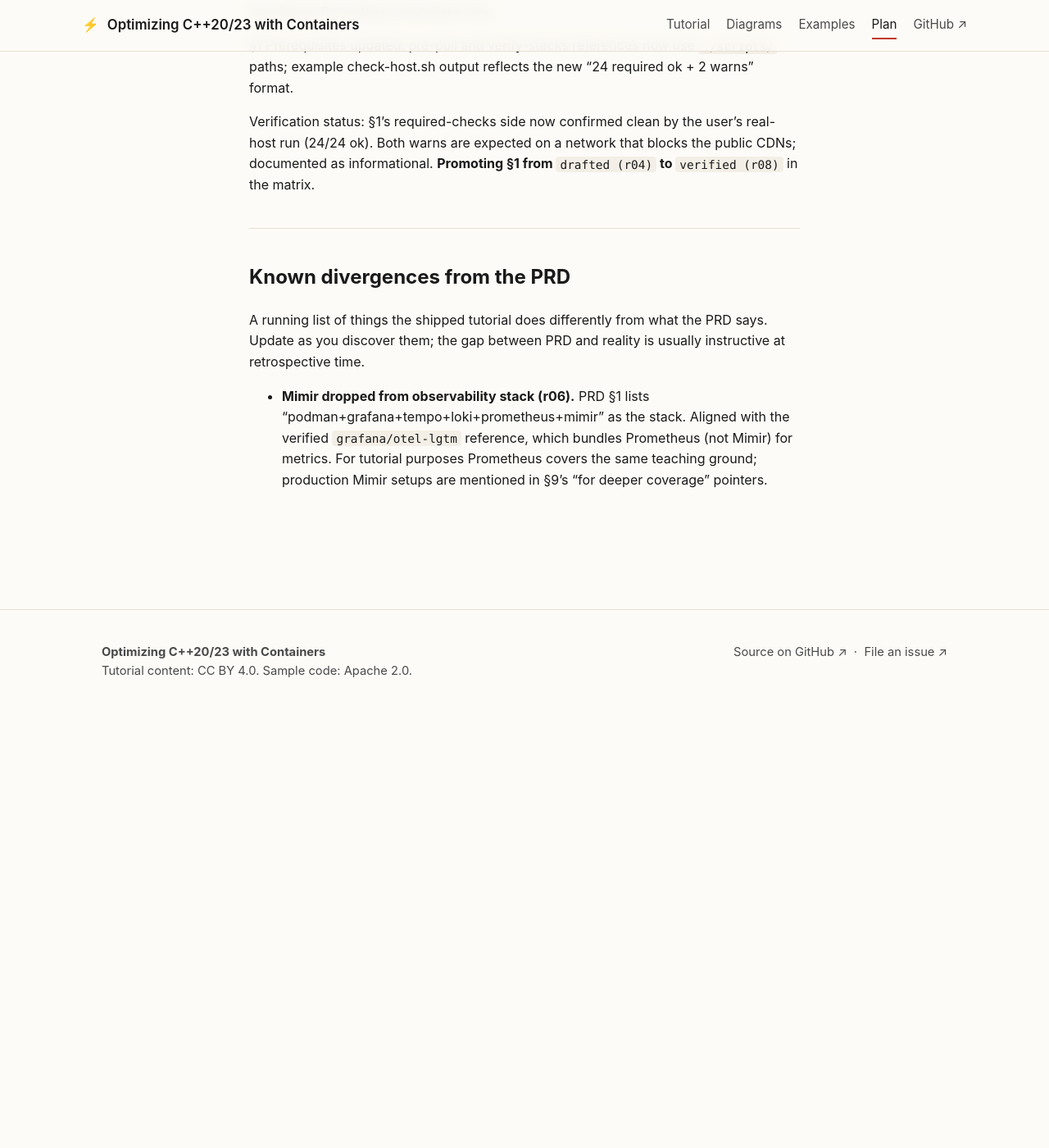
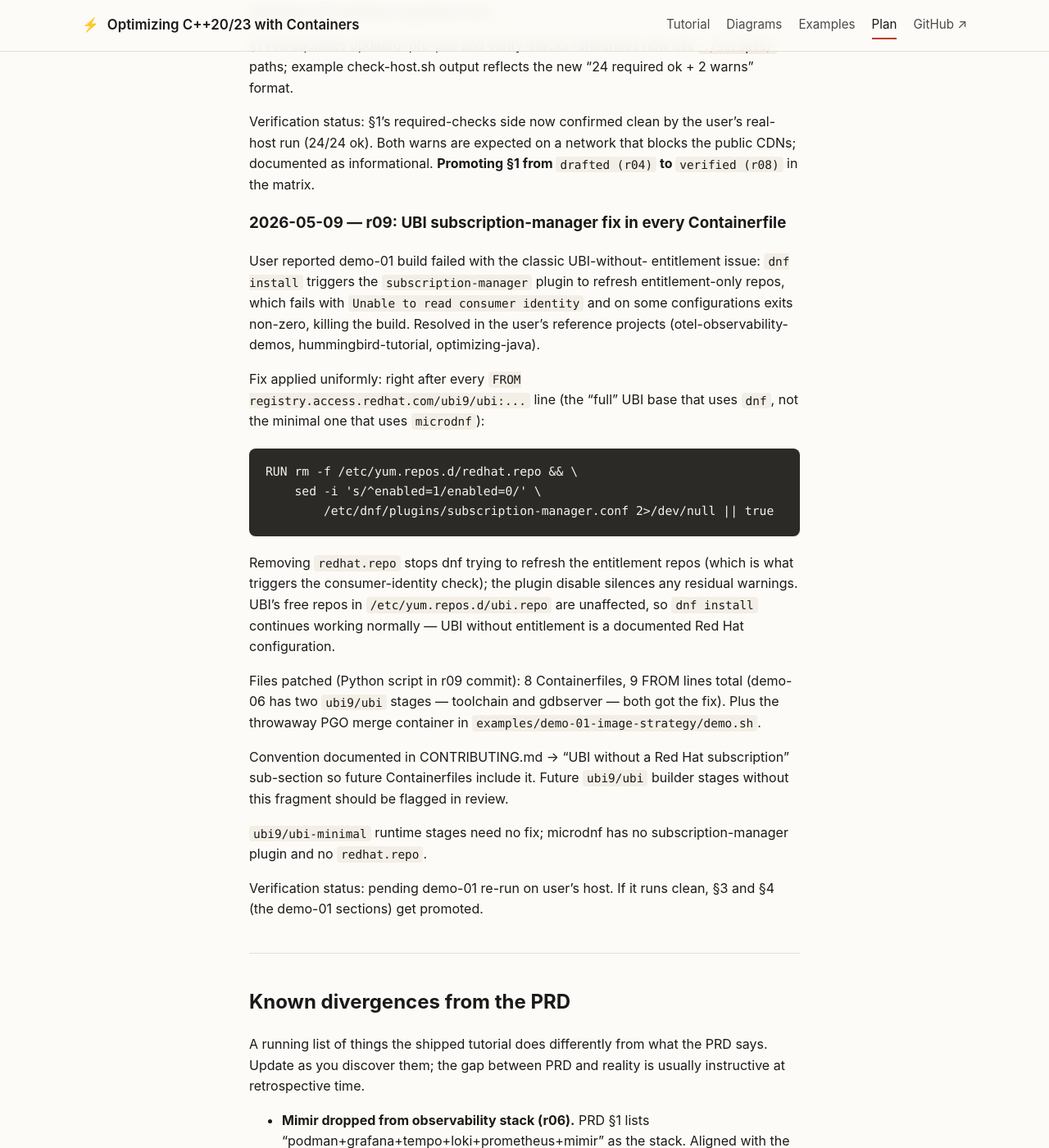
Before and after one commit to patterncatalyst/cpp-container-optimization-tutorial, a Jekyll site: the page built from _plans/reconciliation-plan.md, in a window 1280 px wide and 1400 px high, scrolled down 13650 px. Shown: the whole window at 82% size. Built offline with Jekyll 4.4.1, drawn with Linux system fonts in a browser that asks for light colours; before the commit the page ends 14529 px from its top, so only the background shows below that.

Commit message:
fix(demo): UBI subscription-manager fix in every Containerfile

```diff
--- a/_plans/reconciliation-plan.md
+++ b/_plans/reconciliation-plan.md
@@ -543,6 +543,46 @@ expected on a network that blocks the public CDNs; documented as
 informational. **Promoting §1 from `drafted (r04)` to `verified
 (r08)`** in the matrix.
 
+### 2026-05-09 — r09: UBI subscription-manager fix in every Containerfile
+
+User reported demo-01 build failed with the classic UBI-without-
+entitlement issue: `dnf install` triggers the `subscription-manager`
+plugin to refresh entitlement-only repos, which fails with `Unable
+to read consumer identity` and on some configurations exits non-zero,
+killing the build. Resolved in the user's reference projects
+(otel-observability-demos, hummingbird-tutorial, optimizing-java).
+
+Fix applied uniformly: right after every `FROM
+registry.access.redhat.com/ubi9/ubi:...` line (the "full" UBI base
+that uses `dnf`, not the minimal one that uses `microdnf`):
+
+    RUN rm -f /etc/yum.repos.d/redhat.repo && \
+        sed -i 's/^enabled=1/enabled=0/' \
+            /etc/dnf/plugins/subscription-manager.conf 2>/dev/null || true
+
+Removing `redhat.repo` stops dnf trying to refresh the entitlement
+repos (which is what triggers the consumer-identity check); the
+plugin disable silences any residual warnings. UBI's free repos in
+`/etc/yum.repos.d/ubi.repo` are unaffected, so `dnf install`
+continues working normally — UBI without entitlement is a documented
+Red Hat configuration.
+
+Files patched (Python script in r09 commit): 8 Containerfiles,
+9 FROM lines total (demo-06 has two `ubi9/ubi` stages — toolchain
+and gdbserver — both got the fix). Plus the throwaway PGO merge
+container in `examples/demo-01-image-strategy/demo.sh`.
+
+Convention documented in CONTRIBUTING.md → "UBI without a Red Hat
+subscription" sub-section so future Containerfiles include it.
+Future `ubi9/ubi` builder stages without this fragment should be
+flagged in review.
+
+`ubi9/ubi-minimal` runtime stages need no fix; microdnf has no
+subscription-manager plugin and no `redhat.repo`.
+
+Verification status: pending demo-01 re-run on user's host. If it
+runs clean, §3 and §4 (the demo-01 sections) get promoted.
+
 ---
 
 ## Known divergences from the PRD
```
Also changed, not shown: CONTRIBUTING.md (+33 -0 lines), 9 other files.
